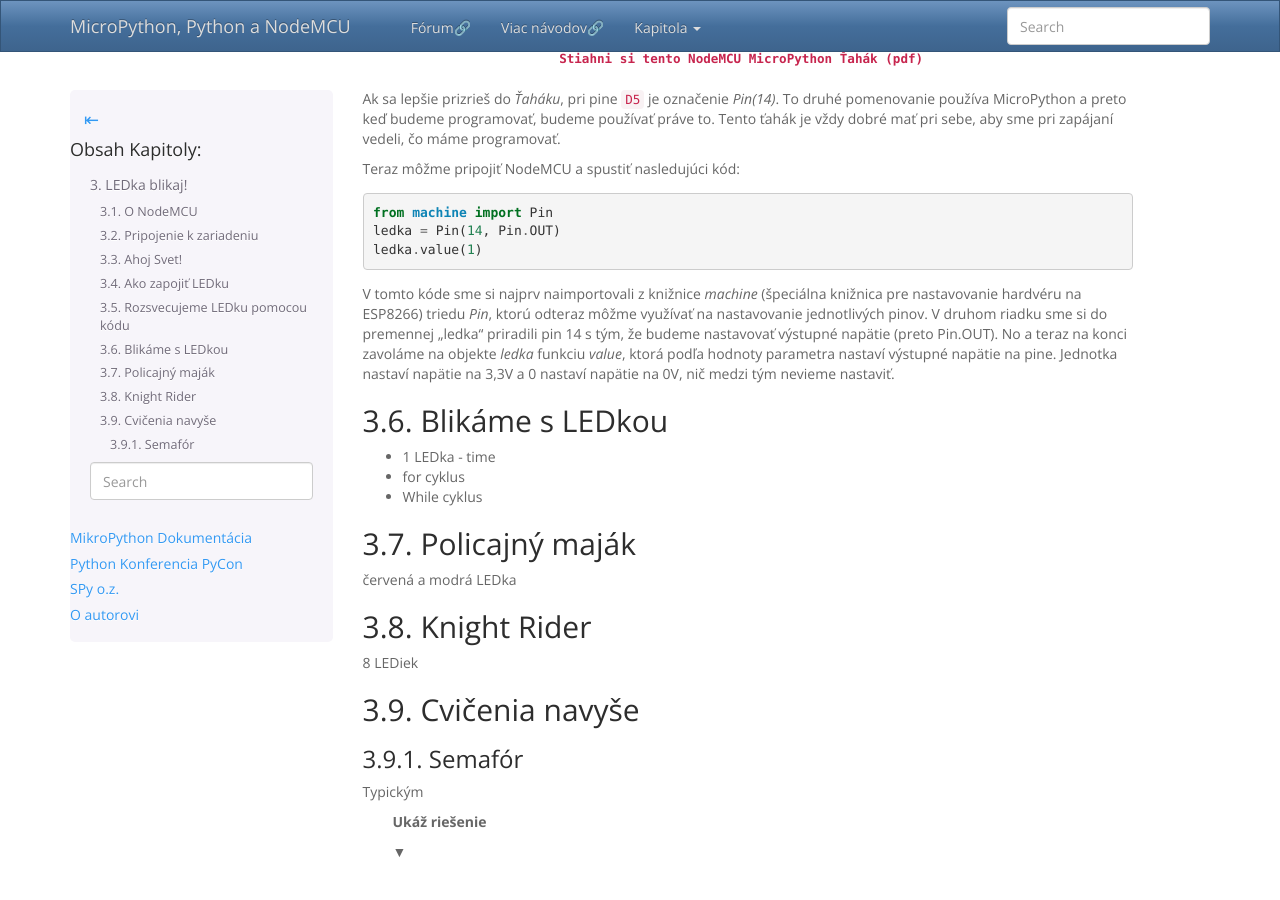
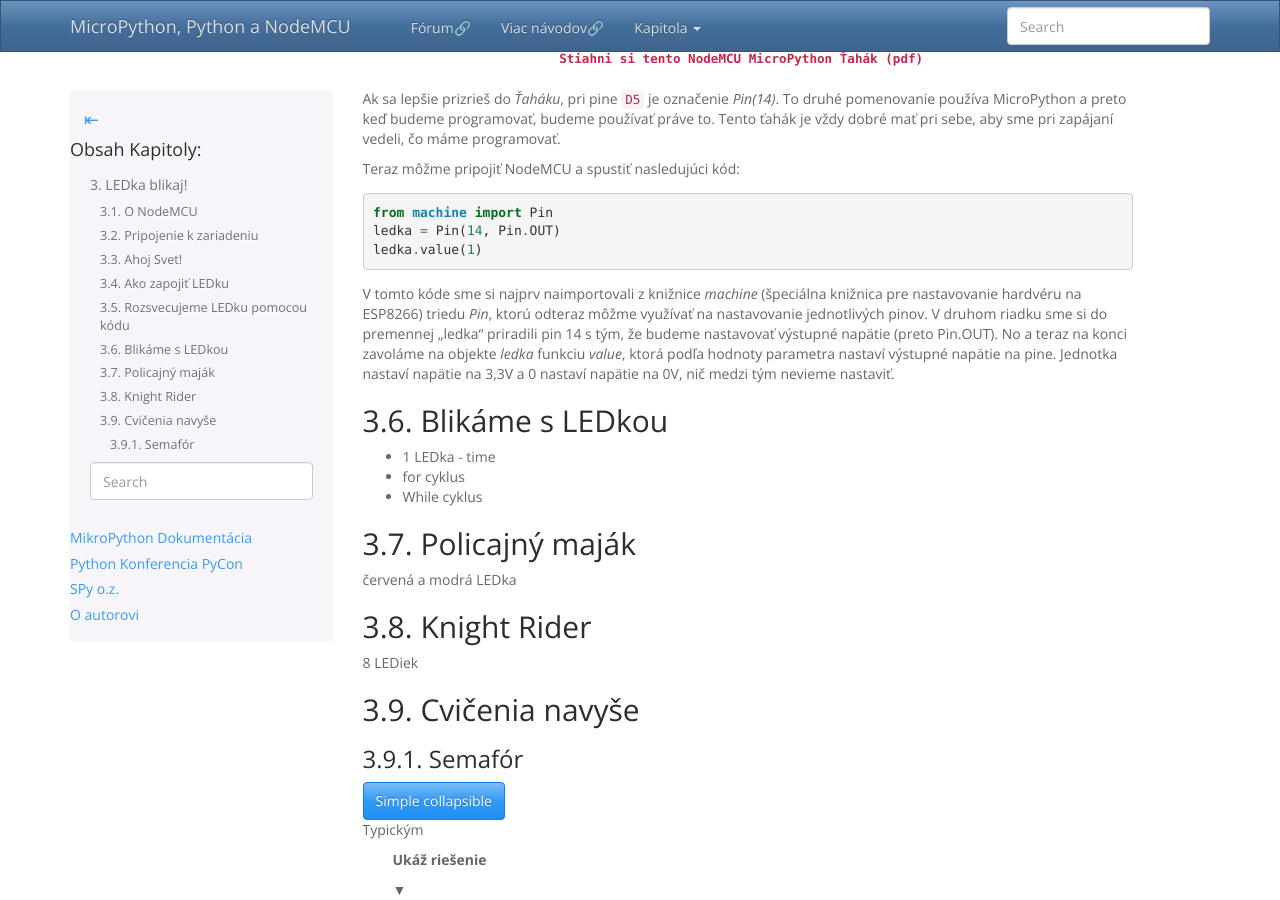
Before and after one commit to pythonsk/manualy, a Sphinx documentation site: the page built from micropython_python_nodemcu/source/ledka_blikaj.rst, in a window 1280 px wide and 900 px high, scrolled down 4162 px. Built offline with Sphinx 7.4.7, drawn with Linux system fonts in a browser that asks for light colours; before the commit the page ends 5024 px from its top, so only the background shows below that.

Commit message:
index.html sidebar changed

```diff
--- a/micropython_python_nodemcu/source/_templates/custom_sidebar.html
+++ b/micropython_python_nodemcu/source/_templates/custom_sidebar.html
@@ -23,3 +23,9 @@
   <h4>Obsah Kapitoly:</h4>
   {{ toc }}
 {%- endif %}
+
+
+{%- if pagename == "index"%}
+  <h4>Kapitoly:</h4>
+  {{ toctree() }}
+{%- endif %}
--- a/micropython_python_nodemcu/source/ledka_blikaj.rst
+++ b/micropython_python_nodemcu/source/ledka_blikaj.rst
@@ -144,13 +144,12 @@
 """""""
 
 
+.. raw:: html
 
-
-
-
-
-
-
+  <button type="button" class="btn btn-info" data-toggle="collapse" data-target="#demo">Simple collapsible</button>
+  <div id="demo" class="collapse">
+  Lorem ipsum dolor text....
+  </div>
 
 
 
```
